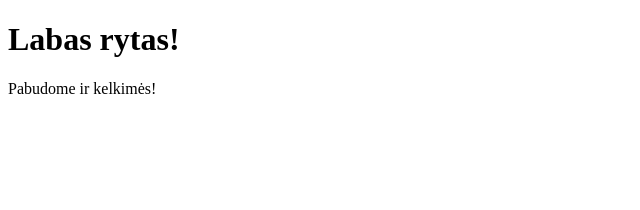
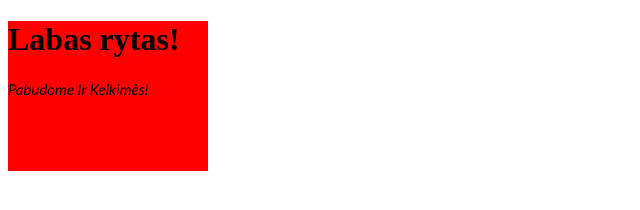
Before and after one commit to jonas-davenis/pirmasis-front-end-testas, a plain HTML site: page index.html in a window 1280 px wide. Shown: the whole page, without its empty margins (0-640 px from the left). Drawn offline with Linux system fonts and the light colour scheme.

Commit message:
div stilizavimas

```diff
--- a/index.html
+++ b/index.html
@@ -4,6 +4,7 @@
     <meta charset="UTF-8">
     <meta name="viewport" content="width=device-width, initial-scale=1.0">
     <title>Pirmasis Testas</title>
+    <link rel="stylesheet" href="main.css">
 </head>
 <body>
     <div class="conteiner">
--- a/main.css
+++ b/main.css
@@ -1,5 +1,12 @@
 p {
     font-family: 'Gill Sans', 'Gill Sans MT', Calibri, 'Trebuchet MS', sans-serif;
-    font-weight: bold;
-    font-size: 5px;
+    font-style: italic;
+    font-size: 15px;
+    text-transform: capitalize;
 }
+.conteiner {
+    display: block;
+    background-color: red;
+    width: 200px;
+    height: 150px;
+}
```
